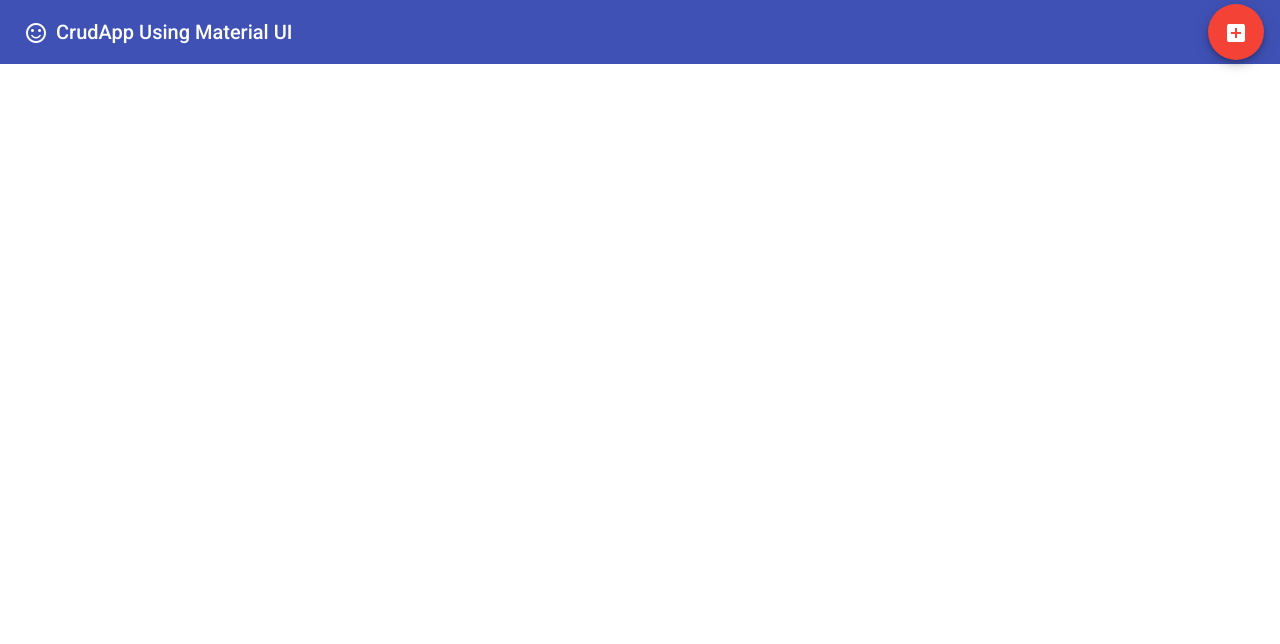
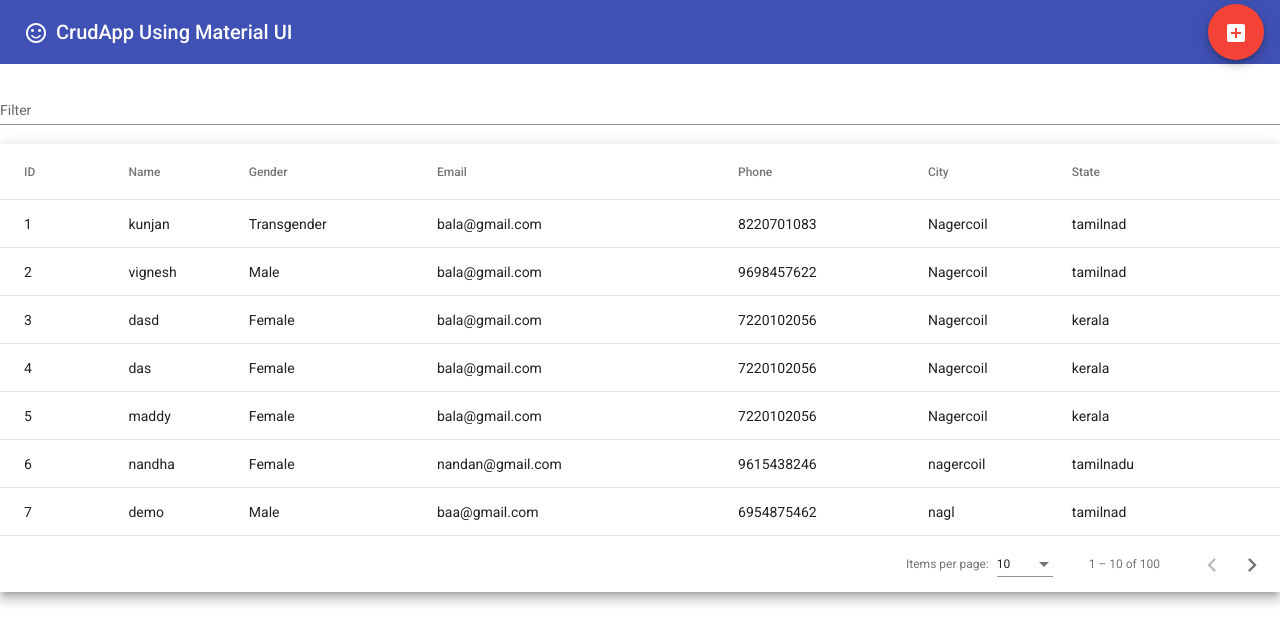
Before and after one commit to bala98-max/crudApp-, an Angular app: page / in a window 1280 px wide. Shown: the top 644 px of the page. Built offline with nearby package versions, Linux system fonts and the light colour scheme; data requests are answered from the project's data file.

Commit message:
JSON db has been connected

```diff
--- a/db.json
+++ b/db.json
@@ -25,6 +25,71 @@
       "state": "tamilnad",
       "portelcode": "629810",
       "id": 2
+    },
+    {
+      "firstName": "dasd",
+      "lastName": "applw",
+      "email": "bala@gmail.com",
+      "phone": "7220102056",
+      "date": "2022-05-10T18:30:00.000Z",
+      "gender": "Female",
+      "address": "kandanvilai",
+      "city": "Nagercoil",
+      "state": "kerala",
+      "portelcode": "62981",
+      "id": 3
+    },
+    {
+      "firstName": "das",
+      "lastName": "applw",
+      "email": "bala@gmail.com",
+      "phone": "7220102056",
+      "date": "2022-05-10T18:30:00.000Z",
+      "gender": "Female",
+      "address": "kandanvilai",
+      "city": "Nagercoil",
+      "state": "kerala",
+      "portelcode": "62981",
+      "id": 4
+    },
+    {
+      "firstName": "maddy",
+      "lastName": "applw",
+      "email": "bala@gmail.com",
+      "phone": "7220102056",
+      "date": "2022-05-10T18:30:00.000Z",
+      "gender": "Female",
+      "address": "kandanvilai",
+      "city": "Nagercoil",
+      "state": "kerala",
+      "portelcode": "62981",
+      "id": 5
+    },
+    {
+      "firstName": "nandha",
+      "lastName": "naidu",
+      "email": "nandan@gmail.com",
+      "phone": "9615438246",
+      "date": "2022-06-20T18:30:00.000Z",
+      "gender": "Female",
+      "address": "herwer ijfow lfsp",
+      "city": "nagercoil",
+      "state": "tamilnadu",
+      "portelcode": "65982",
+      "id": 6
+    },
+    {
+      "firstName": "demo",
+      "lastName": "user1",
+      "email": "baa@gmail.com",
+      "phone": "6954875462",
+      "date": "2022-06-22T18:30:00.000Z",
+      "gender": "Male",
+      "address": "fesr",
+      "city": "nagl",
+      "state": "tamilnad",
+      "portelcode": "629810",
+      "id": 7
     }
   ],
   "comments": [
--- a/src/app/adduser/adduser.component.ts
+++ b/src/app/adduser/adduser.component.ts
@@ -3,6 +3,7 @@ import { Component, OnInit } from '@angular/core';
 import { Validators , FormGroup, FormBuilder, FormControl } from '@angular/forms';
 import { ApiService } from '../services/api.service';
 import { MatDialogRef } from '@angular/material/dialog';
+
 
 @Component({
   selector: 'app-adduser',
@@ -48,12 +49,15 @@ export class AdduserComponent implements OnInit {
           this.registerForm.reset();
           this.dialog.close();
 
+
         }),
         error:((err)=>{
           alert('facing an error')
           console.log('err',err);
 
         }),complete:(()=>{
+          console.log('we are in completed state');
+          this.$service.tableupdate()
 
         })
 
--- a/src/app/app.component.html
+++ b/src/app/app.component.html
@@ -8,3 +8,67 @@
     <mat-icon>add_box</mat-icon>
   </button>
 </mat-toolbar>
+
+
+<div class="container">
+  <div style="margin-top: 10px;">
+    <mat-form-field appearance="standard">
+      <mat-label>Filter</mat-label>
+      <input matInput (keyup)="finduser($event)" placeholder="Ex. Mia" #input>
+    </mat-form-field>
+
+    <div class="mat-elevation-z8">
+      <table mat-table [dataSource]="dataSource" matSort>
+
+        <!-- ID Column -->
+        <ng-container matColumnDef="id">
+          <th mat-header-cell *matHeaderCellDef mat-sort-header> ID </th>
+          <td mat-cell *matCellDef="let row"> {{row.id}} </td>
+        </ng-container>
+
+        <!-- Progress Column -->
+        <ng-container matColumnDef="firstName">
+          <th mat-header-cell *matHeaderCellDef mat-sort-header> Name </th>
+          <td mat-cell *matCellDef="let row"> {{row.firstName}} </td>
+        </ng-container>
+
+        <!-- Name Column -->
+        <ng-container matColumnDef="gender">
+          <th mat-header-cell *matHeaderCellDef mat-sort-header> Gender </th>
+          <td mat-cell *matCellDef="let row"> {{row.gender}} </td>
+        </ng-container>
+
+        <!-- Fruit Column -->
+        <ng-container matColumnDef="email">
+          <th mat-header-cell *matHeaderCellDef mat-sort-header> Email </th>
+          <td mat-cell *matCellDef="let row"> {{row.email}} </td>
+        </ng-container>
+
+        <ng-container matColumnDef="phone">
+          <th mat-header-cell *matHeaderCellDef mat-sort-header> Phone </th>
+          <td mat-cell *matCellDef="let row"> {{row.phone}} </td>
+        </ng-container>
+
+        <ng-container matColumnDef="city">
+          <th mat-header-cell *matHeaderCellDef mat-sort-header> City </th>
+          <td mat-cell *matCellDef="let row"> {{row.city}} </td>
+        </ng-container>
+
+        <ng-container matColumnDef="state">
+          <th mat-header-cell *matHeaderCellDef mat-sort-header> State </th>
+          <td mat-cell *matCellDef="let row"> {{row.state}} </td>
+        </ng-container>
+
+        <tr mat-header-row *matHeaderRowDef="displayedColumns"></tr>
+        <tr mat-row *matRowDef="let row; columns: displayedColumns;"></tr>
+
+        <!-- Row shown when there is no matching data. -->
+        <tr class="mat-row" *matNoDataRow>
+          <td class="mat-cell" colspan="4">No data matching the filter "{{input.value}}"</td>
+        </tr>
+      </table>
+
+      <mat-paginator [length]="100" [pageSize]="10" [pageSizeOptions]="[5, 10, 25, 100]" aria-label="Select page of users"></mat-paginator>
+    </div>
+  </div>
+</div>
--- a/src/app/app.component.scss
+++ b/src/app/app.component.scss
@@ -1,3 +1,12 @@
 .example-spacer {
     flex: 1 1 auto;
   }
+
+  table {
+    width: 100%;
+  }
+
+  .mat-form-field {
+    font-size: 14px;
+    width: 100%;
+  }
--- a/src/app/app.component.ts
+++ b/src/app/app.component.ts
@@ -1,7 +1,13 @@
 import { Component } from '@angular/core';
-import {MatDialog} from '@angular/material/dialog'
+import {MatDialog} from '@angular/material/dialog';
+import { MatTableDataSource } from '@angular/material/table';
+import { MatSort } from '@angular/material/sort';
+import { ViewChild } from '@angular/core';
+import { AdduserComponent } from './adduser/adduser.component';
+import { ApiService } from './services/api.service';
+import {MatPaginator}from '@angular/material/paginator'
+import { Subscription } from 'rxjs';
 
-import { AdduserComponent } from './adduser/adduser.component';
 
 
 @Component({
@@ -10,8 +16,28 @@ import { AdduserComponent } from './adduser/adduser.component';
   styleUrls: ['./app.component.scss']
 })
 export class AppComponent {
-  title = 'crudApp';
-  constructor(private dialog: MatDialog){
+   userList:any;
+   displayedColumns: string[] = ['id', 'firstName','gender', 'email', 'phone','city','state'];
+   dataSource !: MatTableDataSource<any>;
+   tableUpadteSubs !: Subscription
+
+   @ViewChild(MatPaginator) paginator!: MatPaginator;
+   @ViewChild(MatSort) sort!: MatSort;
+    title = 'crudApp';
+  constructor(
+    private dialog: MatDialog,
+    private $apiService:ApiService
+    ){
+  this.tableUpadteSubs =  this.$apiService.getupdateTable().subscribe(()=>{
+    this.getAllusers()
+  })
+  }
+  ngOnInit(){
+    this.getAllusers();
+    // setTimeout(()=>{
+    //   console.log("after assign",this.userList);
+
+    // },500)
 
   }
   openDialog(){
@@ -20,4 +46,33 @@ export class AppComponent {
       height:"78%"
     })
   }
+
+
+
+
+  getAllusers(){
+    this.$apiService.getusers().subscribe({
+      next:((res:any)=>{
+        // // console.log('users table',res,typeof(res));
+        // this.userList = res;
+        this.dataSource = new MatTableDataSource(res)
+
+      }),
+      error:((err)=>{
+        alert('Error while fetching the data');
+        console.log('error form get methord-----',err);
+
+      })
+    })
+  }
+
+  finduser(event:Event){
+    console.log('event',event);
+    const filterVal = (event.target as HTMLInputElement).value;
+    // console.log('filterval',filterVal,this.userList);
+    // this.dataSource.filter = filterVal.trim().toLowerCase
+    // console.log('fil',fil);
+
+
+  }
 }
--- a/src/app/services/api.service.ts
+++ b/src/app/services/api.service.ts
@@ -1,5 +1,6 @@
 import { HttpClient } from '@angular/common/http';
 import { Injectable } from '@angular/core';
+import { Observable, Subject } from 'rxjs';
 
 @Injectable({
   providedIn: 'root'
@@ -7,12 +8,24 @@ import { Injectable } from '@angular/core';
 export class ApiService {
 
   constructor(private http: HttpClient) { }
+  private subject = new Subject<any>();
 
   createuser(data:any){
     return this.http.post<any>('http://localhost:3000/userlist',data)
   }
 
+
   getusers(){
     return this.http.get('http://localhost:3000/userlist')
   }
+
+  tableupdate(){
+    this.subject.next('clicked');
+  }
+
+  getupdateTable() : Observable<any>{
+    return this.subject.asObservable();
+  }
+
+
 }
```
Also changed, not shown: src/app/app.module.ts (+7 -3 lines), 1 other file (tests, documents, lock files or other folders).
